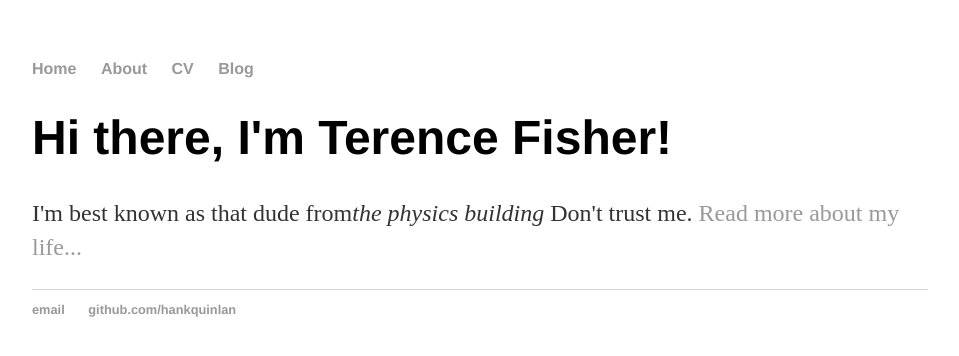
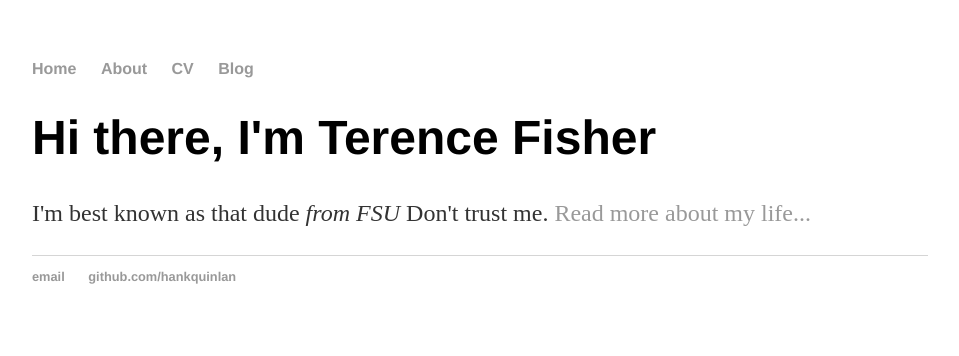
Before and after one commit to Terence-Fisher/Terence-Fisher.github.io, a Jekyll site: the page built from index.html, in a window 1280 px wide. Shown: the top 356 px of the page, without its empty margins (160-1119 px from the left). Built offline with Jekyll 4.4.1, drawn with Linux system fonts in a browser that asks for light colours.

Commit message:
Update index.html

```diff
--- a/index.html
+++ b/index.html
@@ -1,30 +1,8 @@
-<!DOCTYPE html>
-<html>
-	<head>
-		<title>Terence Fisher</title>
-		<!-- link to main stylesheet -->
-		<link rel="stylesheet" type="text/css" href="/css/main.css">
-	</head>
-	<body>
-		<nav>
-    		<ul>
-        		<li><a href="/">Home</a></li>
-	        	<li><a href="/about">About</a></li>
-        		<li><a href="/cv">CV</a></li>
-        		<li><a href="/blog">Blog</a></li>
-    		</ul>
-		</nav>
-		<div class="container">
-    		<div class="blurb">
-        		<h1>Hi there, I'm Terence Fisher!</h1>
-				<p>I'm best known as that dude from<em>the physics building</em> Don't trust me. <a href="/about">Read more about my life...</a></p>
-    		</div><!-- /.blurb -->
-		</div><!-- /.container -->
-		<footer>
-    		<ul>
-        		<li><a href="mailto:hankquinlanhub@gmail.com">email</a></li>
-        		<li><a href="https://github.com/hankquinlan">github.com/hankquinlan</a></li>
-			</ul>
-		</footer>
-	</body>
-</html>
+---
+layout: default
+title: Terence Fisher, Condensed Matter
+---
+<div class="blurb">
+	<h1>Hi there, I'm Terence Fisher</h1>
+	<p>I'm best known as that dude <em> from FSU </em> Don't trust me. <a href="/about">Read more about my life...</a></p>
+</div><!-- /.blurb -->
```
